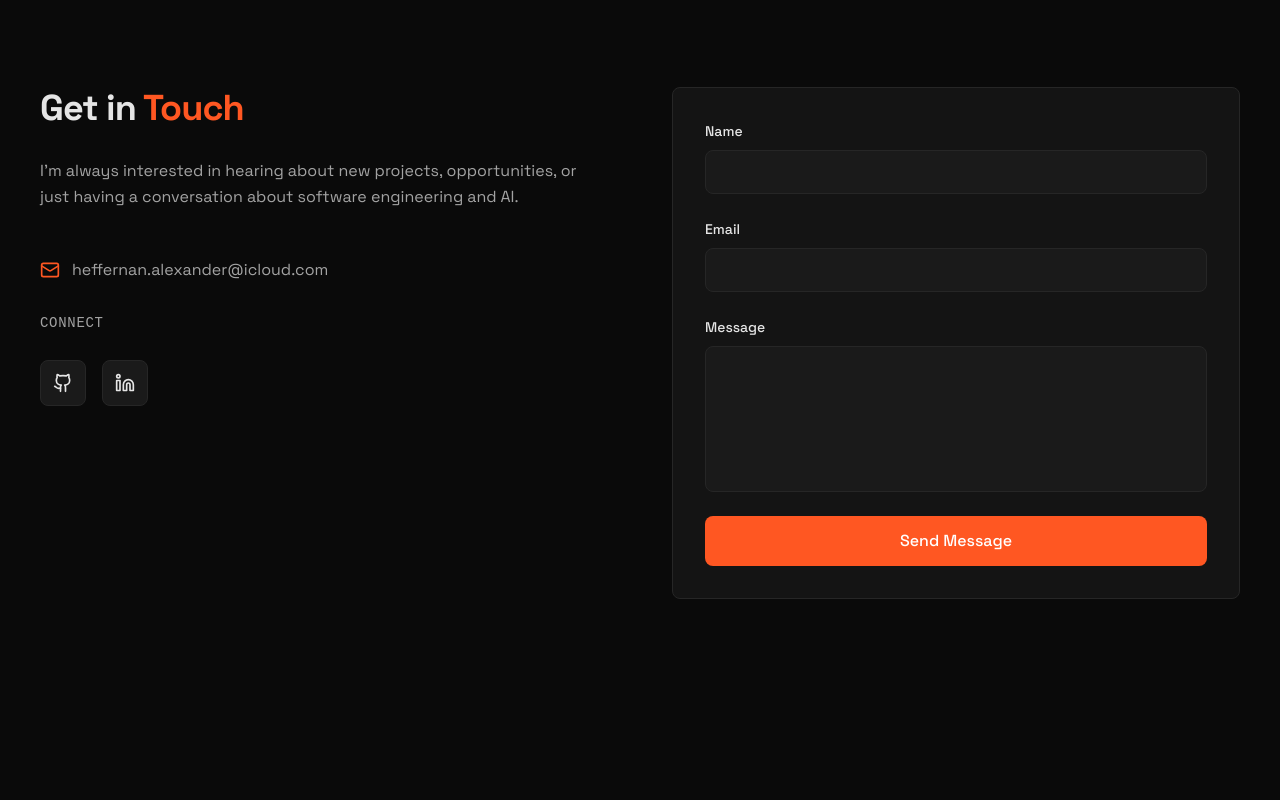
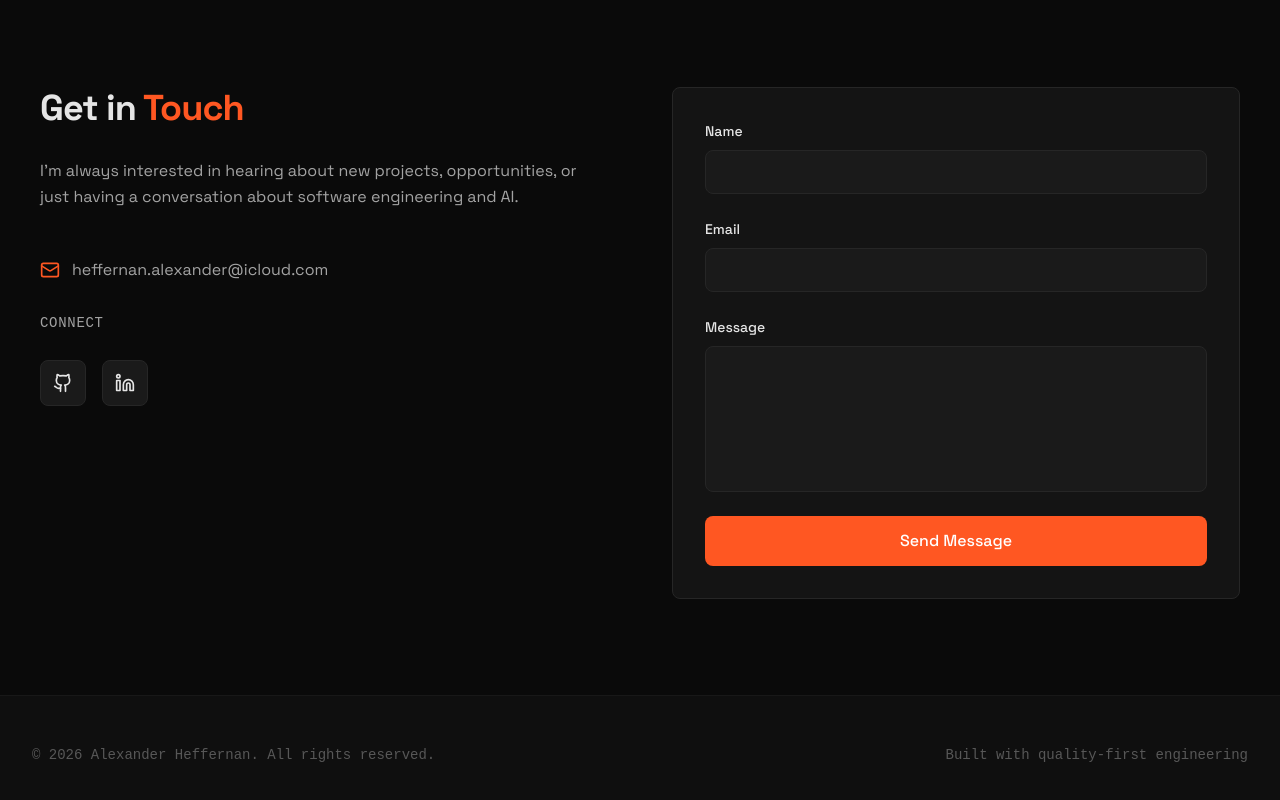
Before and after one commit to AlexanderHeffernan/PersonalWebsite, a Nuxt app: page / in a window 1280 px wide. Shown: the part 2459-3259 px from the top of the page. Before the commit the page ends 3154 px from the top, so only its background shows below. Built offline with nearby package versions, Linux system fonts and the light colour scheme; no server answers; what marked-highlight would draw is missing.

Commit message:
feat: enhance layout with footer component and styling

```diff
--- a/app/layouts/default.vue
+++ b/app/layouts/default.vue
@@ -4,15 +4,74 @@
     <div class="layout__content">
       <slot />
     </div>
+    <footer class="footer">
+      <div class="footer__container">
+        <div class="footer__content">
+          <div class="footer__text">
+            © {{ new Date().getFullYear() }} Alexander Heffernan. All rights reserved.
+          </div>
+          <div class="footer__text">
+            Built with quality-first engineering
+          </div>
+        </div>
+      </div>
+    </footer>
   </div>
 </template>
 
 <style scoped>
 .layout {
   min-height: 100vh;
+  display: flex;
+  flex-direction: column;
 }
 
 .layout__content {
   padding: 0;
+  flex: 1;
+}
+
+.footer {
+  border-top: 1px solid var(--border);
+  background: var(--card);
+  opacity: 0.5;
+}
+
+.footer__container {
+  max-width: var(--max-width-7xl, 80rem);
+  margin: 0 auto;
+  padding: var(--space-12, 3rem) var(--space-4, 1rem);
+}
+
+@media (min-width: 640px) {
+  .footer__container {
+    padding: var(--space-12, 3rem) var(--space-6, 1.5rem);
+  }
+}
+
+@media (min-width: 1024px) {
+  .footer__container {
+    padding: var(--space-12, 3rem) var(--space-8, 2rem);
+  }
+}
+
+.footer__content {
+  display: flex;
+  flex-direction: column;
+  align-items: center;
+  justify-content: space-between;
+  gap: var(--space-4, 1rem);
+}
+
+@media (min-width: 768px) {
+  .footer__content {
+    flex-direction: row;
+  }
+}
+
+.footer__text {
+  font-size: var(--text-sm, 0.875rem);
+  font-family: var(--font-mono, monospace);
+  color: var(--muted-foreground);
 }
 </style>
```
